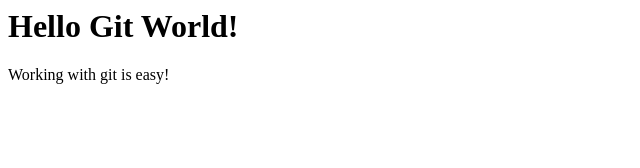
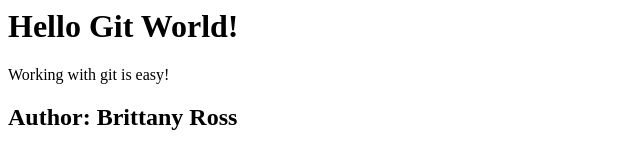
Before and after one commit to brittanyross0609/GitGitHubMasterClass, a plain HTML site: page index.html in a window 1280 px wide. Shown: the whole page, without its empty margins (0-640 px from the left). Drawn offline with Linux system fonts and the light colour scheme.

Commit message:
Add Author
I have added a header to the index.html file
that now contains my name as the Author of the
file.

```diff
--- a/index.html
+++ b/index.html
@@ -4,3 +4,5 @@
 <div>
     <p>Working with git is easy!</p>
 </div>
+
+<h2>Author: Brittany Ross</h2>
```
